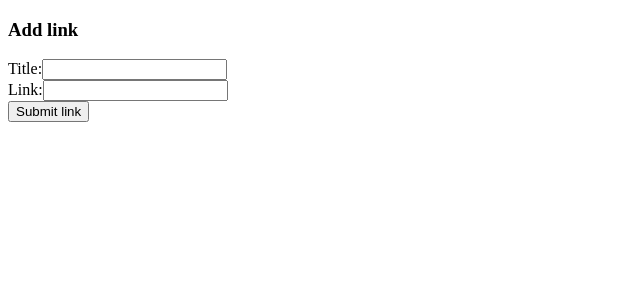
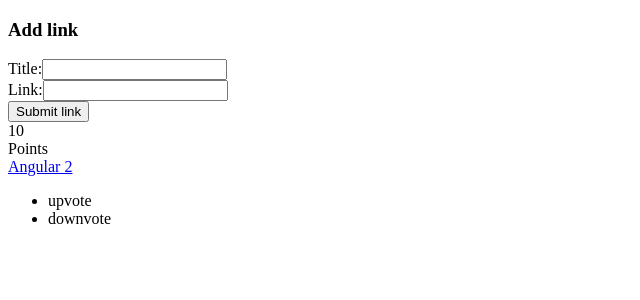
Before and after one commit to bonett/simple-reddit-clone, an Angular app: page / in a window 1280 px wide. Shown: the top 300 px of the page, without its empty margins (0-640 px from the left). Built offline with nearby package versions, Linux system fonts and the light colour scheme.

Commit message:
article component has been created. it contains vote method

```diff
--- a/src/app/app.component.html
+++ b/src/app/app.component.html
@@ -12,3 +12,7 @@
     Submit link
   </button>
 </form>
+
+<div>
+  <app-article></app-article>
+</div>
--- a/src/app/app.module.ts
+++ b/src/app/app.module.ts
@@ -2,10 +2,12 @@
 import { NgModule } from '@angular/core';
 
 import { AppComponent } from './app.component';
+import { ArticleComponent } from './article/article.component';
 
 @NgModule({
   declarations: [
-    AppComponent
+    AppComponent,
+    ArticleComponent
   ],
   imports: [
     BrowserModule
--- /dev/null
+++ b/src/app/article/article.component.html
@@ -0,0 +1,29 @@
+<div>
+    <div>
+        <div>
+            {{ votes }}
+        </div>
+        <div>
+            Points
+        </div>
+    </div>
+</div>
+<div>
+    <a href="{{ link }}">
+        {{ title }}
+    </a>
+    <ul>
+        <li>
+            <a (click)="_onVoteUp()">
+                <i class="fa fa-arrow-up"></i>
+                upvote
+            </a>
+        </li>
+        <li>
+            <a (click)="_onVoteDown()">
+                <i class="fa fa-arrow-down"></i>
+                downvote
+            </a>
+        </li>
+    </ul>
+</div>
--- /dev/null
+++ b/src/app/article/article.component.ts
@@ -0,0 +1,31 @@
+import { Component, OnInit, HostBinding } from '@angular/core';
+
+@Component({
+  selector: 'app-article',
+  templateUrl: './article.component.html',
+  styleUrls: ['./article.component.scss']
+})
+export class ArticleComponent implements OnInit {
+
+  @HostBinding('attr.class') cssClass = 'row';
+
+  votes: number;
+  title: string;
+  link: string;
+
+  constructor() {
+    this.title = 'Angular 2';
+    this.link = 'http://angular.io';
+    this.votes = 10;
+  }
+
+  ngOnInit(): void { }
+
+  _onVoteUp() {
+    this.votes += 1;
+  }
+
+  _onVoteDown() {
+    this.votes -= 1;
+  }
+}
```
Also changed, not shown: src/app/article/article.component.scss (added), 1 other file (tests, documents, lock files or other folders).
